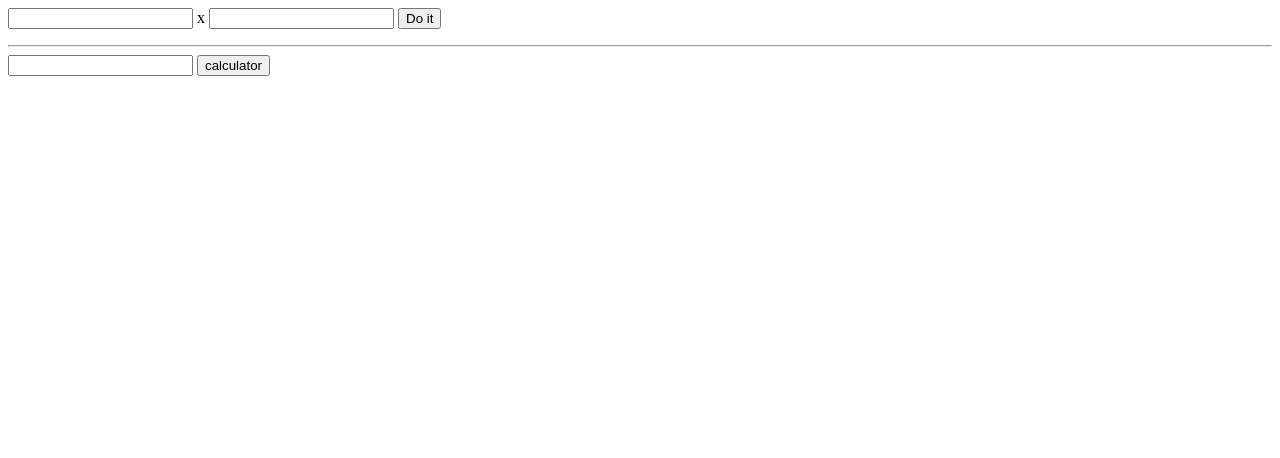
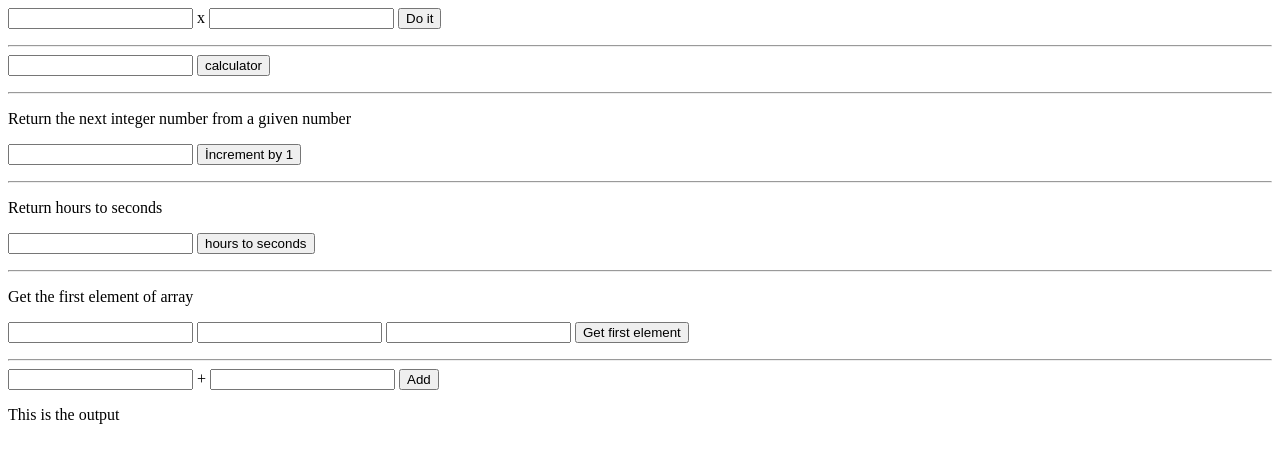
Before and after one commit to bobbymanuel1/BruceJSClass, a plain HTML site: page index.html in a window 1280 px wide. Drawn offline with Linux system fonts and the light colour scheme.

Commit message:
some more js stuff like bmi shit

```diff
--- a/index.html
+++ b/index.html
@@ -19,5 +19,59 @@
     <input id="years" />
     <button id="agecalculator" onclick="calcAge()">calculator</button>
     <p id="ageOutput"></p>
+
+    <hr />
+    <p>Return the next integer number from a gıiven number</p>
+
+    <input id="inputİncrement" />
+    <button id="btnİncrement" onclick="convert()">İncrement by 1</button>
+    <p id="parİncrement"></p>
+
+    <hr />
+    <p>Return hours to seconds</p>
+    <input id="seconds" />
+
+    <button id="secondsOutput" onclick="convert()">hours to seconds</button>
+    <p id="secondsOutput"></p>
   </body>
 </html>
+
+
+<hr />
+    <p>Get the first element of array</p>
+    <input id="inputArray1"/>
+    <input id="inputArray2"/>
+    <input id="inputArray3"/>
+
+    <button id="btnArray" onclick="arrayElement()">Get first element</button>
+
+
+
+
+    <p id="parArray"></p>
+
+<hr/>
+<!--input-->
+<input id="inputAddOne" /> +
+<input id="inputAddTwo" />
+
+<!--process-->
+<button
+id="btnAdd"
+
+onclick="
+document.getElementById('parAdd').innerText =
+bmi(
+document.getElementById('inputAddOne').value,
+document.getElementById('inputAddTwo').value
+)">
+Add</button>
+
+
+<!--output-->
+<p id="parAdd">This is the output</p>
+
+
+
+</body>
+</html>
--- a/main.js
+++ b/main.js
@@ -26,3 +26,94 @@ function calcAge() {
 
   document.getElementById("ageOutput").innerText = days;
 }
+
+function increment() {
+  //test the link
+  console.log("increment linked");
+
+  //input
+  const strİncrement = document.getElementById("inputİncrement").value;
+
+  // process
+  let ansİncrement = parseInt(strİncrement);
+  //ansicrement = ansİncrement + 1; //option 1
+  //ansİncrement += 1; //option 2
+  ansİncrement++; //option 3
+
+  console.log(ansİncrement);
+
+  //output
+  document.getElementById("parİncrement").innerText = ansİncrement;
+}
+
+// convert hours to seconds//
+function convert() {
+  console.log("convertHours");
+
+  //input//
+  const strHours = document.getElementById("seconds").value;
+
+  //process//
+
+  let hours = parseInt(strHours);
+  const seconds = hours * 3600;
+  console.log(seconds);
+
+  output;
+
+  document.getElementById("secondsOutput").innerText = seconds;
+}
+
+function arrayElement() {
+  console.log("array element linked");
+
+  //input//
+  const strArray1 = document.getElementById("inputArray1").value;
+  const strArray2 = document.getElementById("inputArray2").value;
+  const strArray3 = document.getElementById("inputArray3").value;
+
+  //process//
+
+  const ansArrays = [strArray1, strArray2, strArray3]; // defined
+  const firstElement = ansArrays[0]; //strArray1
+
+  //output//
+  document.getElementById("parArray").innerText = firstElement;
+}
+
+/**
+ * Gets the body mass index of a person
+ * @param {string} mass  input value as string
+ * @param {*} height  input value as string
+ * @returns
+ */
+function bmi(mass, height) {
+  //procoess
+  const intMass = parseInt(mass);
+  const intHeight = parseInt(height);
+
+  const answer = divide(intMass, squared(intHeight));
+
+  return answer;
+}
+/**
+ * divides one number from the second number
+ * @param {number} firstNumber the nominator
+ * @param {number} secondNumber the denominator
+ * retu
+ * rns
+ */
+
+function divide(firstNumber, secondNumber) {
+  return firstNumber / secondNumber;
+}
+
+/**
+ * multiply a number by itself
+ * @param {*} number the numbe to multiply wıth
+ * @returns
+ */
+
+function squared(number) {
+  return number * number;
+}
```
